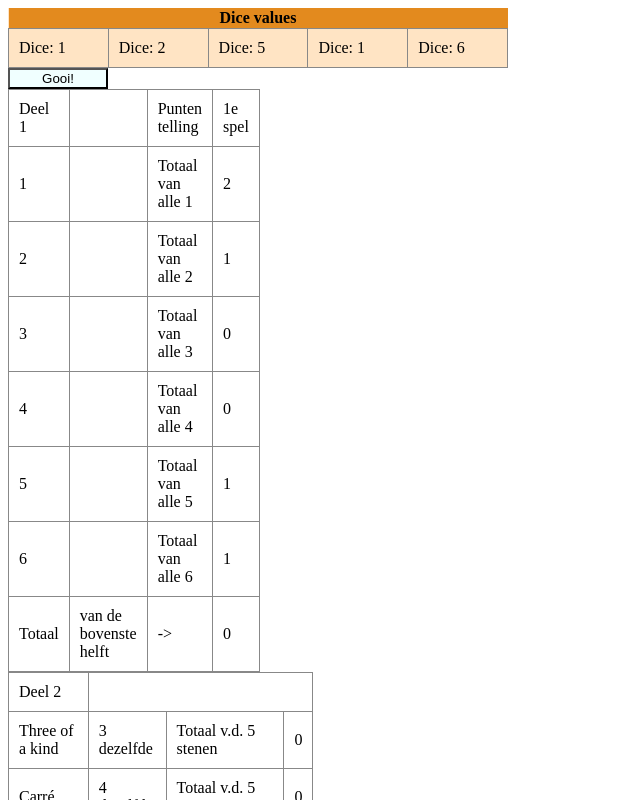
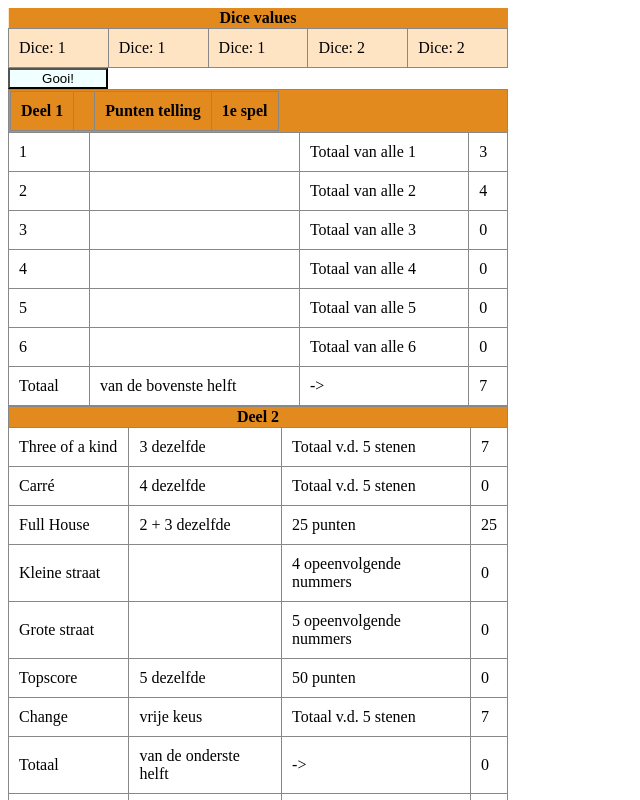
Before and after one commit to Marc-Elz/vue-yahtzee, a Vue app: page / in a window 1280 px wide. Shown: the top 800 px of the page, without its empty margins (0-640 px from the left). Built offline with nearby package versions, Linux system fonts and the light colour scheme.

Commit message:
Preemptive end of day commit:
Added Yahtzee functions
Not sure about using compute just yet
Computing total scores in Vue probably requires a different solution than what i have here.

```diff
--- a/src/App.vue
+++ b/src/App.vue
@@ -5,10 +5,10 @@ import {ref} from 'vue';
 
 const dice = ref({
     1: 1,
-    2: 2,
-    3: 5,
-    4: 1,
-    5: 6,
+    2: 1,
+    3: 1,
+    4: 2,
+    5: 2,
 });
 </script>
 
--- a/src/components/ScoreTable.vue
+++ b/src/components/ScoreTable.vue
@@ -1,90 +1,95 @@
 <template>
     <table class="table2">
+
+        <!--TODO need to fix the heading of Deel 1-->
         <tr>
+            <th colspan = 4>
             <td>Deel 1</td>
             <td></td>
             <td>Punten telling</td>
             <td>1e spel</td>
+            </th>
         </tr>
+
 
         <tr v-for="(counter, index) in countDices" :key="index">
             <td>{{ index }}</td>
             <td></td>
             <td>Totaal van alle {{ index }}</td>
-            <td>{{ counter }}</td>
+            <td>{{ calculateEyes(index) }}</td>
         </tr>
 
         <tr>
             <td>Totaal</td>
             <td>van de bovenste helft</td>
             <td>-></td>
-            <td id="total-part-1">0</td>
+            <td>{{ calculateAllEyes }}</td>
         </tr>
     </table>
 
     <table class="table3">
         <tr>
-            <td>Deel 2</td>
+            <th colspan="4">Deel 2</th>
         </tr>
         <tr>
             <td>Three of a kind</td>
             <td>3 dezelfde</td>
             <td>Totaal v.d. 5 stenen</td>
-            <td id="three-oak" class="part-2">0</td>
+            <td class="part-2">{{ determine3OAK }}</td>
         </tr>
         <tr>
             <td>Carré</td>
             <td>4 dezelfde</td>
             <td>Totaal v.d. 5 stenen</td>
-            <td id="four-oak" class="part-2">0</td>
+            <td class="part-2">{{ determine4OAK }}</td>
         </tr>
         <tr>
             <td>Full House</td>
             <td>2 + 3 dezelfde</td>
             <td>25 punten</td>
-            <td id="full-house" class="part-2">0</td>
+            <td class="part-2">{{ handleFullHouse }}</td>
         </tr>
         <tr>
             <td>Kleine straat</td>
             <td></td>
             <td>4 opeenvolgende nummers</td>
-            <td id="small-straight" class="part-2">0</td>
+            <td class="part-2">{{ handleStraight(4) }}</td>
         </tr>
         <tr>
             <td>Grote straat</td>
             <td></td>
             <td>5 opeenvolgende nummers</td>
-            <td id="big-straight" class="part-2">0</td>
+            <td class="part-2">{{ handleStraight(5) }}</td>
         </tr>
         <tr>
             <td>Topscore</td>
             <td>5 dezelfde</td>
             <td>50 punten</td>
-            <td id="yahtzee" class="part-2">0</td>
+            <td class="part-2">{{ handleYahtZee }}</td>
         </tr>
         <tr>
             <td>Change</td>
             <td>vrije keus</td>
             <td>Totaal v.d. 5 stenen</td>
-            <td id="chance" class="part-2">0</td>
+            <td class="part-2">{{ handleChance }}</td>
         </tr>
         <tr>
             <td>Totaal</td>
             <td>van de onderste helft</td>
             <td>-></td>
-            <td id="total-down">0</td>
+            <td>{{getTotalCountDown }}</td>
         </tr>
         <tr>
             <td>Totaal</td>
             <td>van de bovenste helft</td>
             <td>-></td>
-            <td id="total-up">0</td>
+            <td>{{calculateAllEyes }}</td>
         </tr>
         <tr>
             <td>Generiek Totaal</td>
             <td></td>
             <td>-></td>
-            <td id="total-score">0</td>
+            <td>{{getFullScore }}</td>
         </tr>
     </table>
 </template>
@@ -92,7 +97,6 @@
 import {ref, computed} from 'vue';
 
 const dice = defineModel();
-// Does not need to have computed tag because its not displayed?
 const countDices = computed(() => {
     let count = {1: 0, 2: 0, 3: 0, 4: 0, 5: 0, 6: 0};
     Object.keys(dice.value).forEach(element => {
@@ -101,4 +105,133 @@ const countDices = computed(() => {
 
     return count;
 });
+
+const calculateEyes = (index) => {
+    return countDices.value[index] * index;
+};
+
+const calculateAllEyes = computed(() => {
+    let sum = Object.entries(countDices.value).reduce((acc, [key, value]) => {
+        return acc + (key * value);
+    }, 0);
+    return sum;
+});
+
+// Nog niet blij met de duplicatecode, maar probleem voor later
+const determine3OAK = computed(() => {
+    let found = false
+    Object.entries(countDices.value).forEach(([key, value]) => {
+        // Seems like it does not return when hit.
+        if(value === 3){
+            found = true;
+        }
+    })
+
+    return found ? calculateAllEyes : 0;
+})
+
+const determine4OAK = computed(() => {
+    let found = false
+    Object.entries(countDices.value).forEach(([key, value]) => {
+        if(value === 4){
+            found = true;
+        }
+    })
+
+    return found ? calculateAllEyes : 0;
+})
+
+const handleFullHouse = computed(() => {
+    // Check if Yahtzee reeds ingevuld is, dan telt 5 gelijke als full house?
+    let threePair = false;
+    let twoPair = false;
+
+    Object.entries(countDices.value).forEach(([key, value]) => {
+        if (value === 3) {
+            threePair = true
+        }
+        if (value === 2) {
+            twoPair = true
+        }
+    })
+
+    if (twoPair && threePair) {
+        return 25
+    }
+
+    return 0;
+})
+
+const handleStraight = (requiredSize) => {
+    let uniqueDices = new Set();
+    Object.entries(countDices.value).forEach(([key, value]) => {
+        if(value > 0){
+            uniqueDices.add(key)
+        }
+    })
+
+    let orderedDices = Array.from(uniqueDices).sort();
+
+    if (orderedDices.size < 4){
+        return 0;
+    }
+
+    let straightCount = 1;
+    for (let i = 0; i < orderedDices.length; i++) {
+        // Check if next index is a neighbouring number
+        if (orderedDices[i + 1] - orderedDices[i] === 1) {
+            straightCount++;
+        } else {
+            if (straightCount <= 3) {
+                // Reset straightcount because there might still be a straight in the set.
+                straightCount = 1
+            }
+        }
+    }
+
+    switch (straightCount) {
+        case 4:
+            if(requiredSize === 4){
+                return 30
+            }
+            return 0;
+        case 5:
+            if(requiredSize === 5){
+                console.log(straightCount)
+                return 40
+            }
+            return 0;
+        default:
+            return 0;
+    }
+
+}
+
+const handleYahtZee = computed(() => {
+    let foundYahtzee = false
+    Object.entries(countDices.value).forEach(([key, value]) => {
+        if (value === 5) {
+            foundYahtzee = true;
+            return 50;
+        }
+    })
+    return foundYahtzee ? 50 : 0;
+});
+
+const handleChance = computed(() => {
+    let totalChance = 0
+    Object.entries(countDices.value).forEach(([key, value]) => {
+        totalChance = totalChance + (key * value);
+    });
+    return totalChance
+
+});
+
+// Not working yet
+const getTotalCountDown = computed(() => {
+    const part2 = document.getElementsByClassName("part-2")
+    console.log(Array.from(part2).length)
+    return Number(Array.from(part2).reduce((acc, item) => acc + (+item.textContent), 0));
+});
+
 </script>
--- a/src/style.css
+++ b/src/style.css
@@ -6,12 +6,12 @@ table.table1{
 
 table.table2{
     border-collapse: collapse;
-    width: 200px;
+    width: 500px;
 }
 
 table.table3{
     border-collapse: collapse;
-    width: 200px;
+    width: 500px;
 }
 
 tr, td{
```
